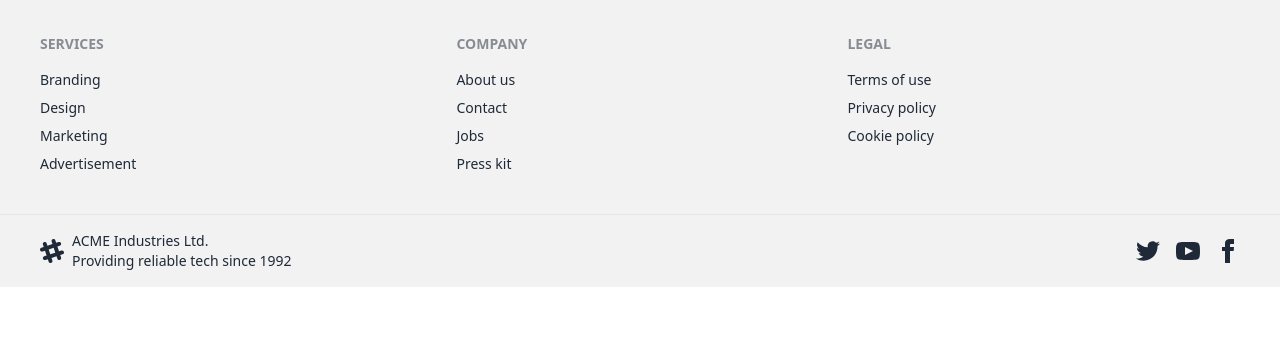
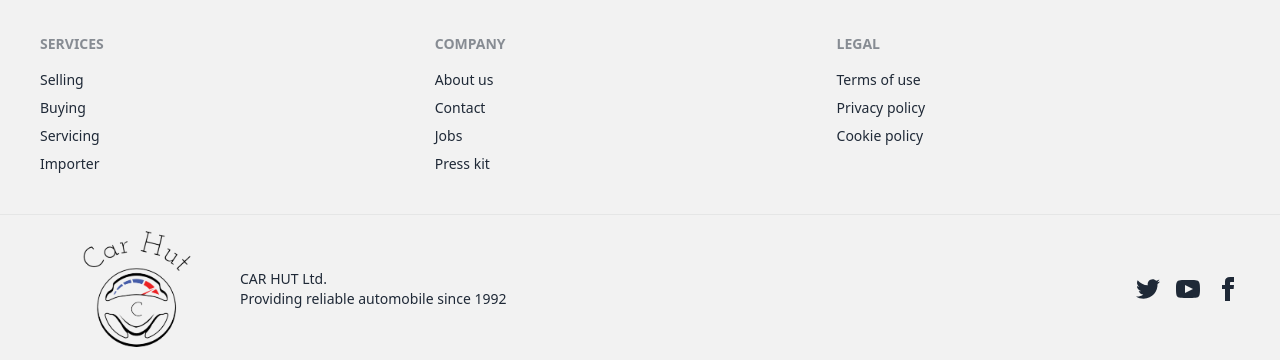
Before and after one commit to iamapusaha/car-hut-client, a React (Vite) app: page / in a window 1280 px wide. Shown: the part 2434-2794 px from the top of the page. Before the commit the page ends 2721 px from the top, so only its background shows below. Built offline with nearby package versions, Linux system fonts and the light colour scheme; no server answers.

Commit message:
added footer

```diff
--- a/src/pages/Footer/Footer.jsx
+++ b/src/pages/Footer/Footer.jsx
@@ -1,4 +1,4 @@
-
+import logo from '../../assets/car-hut.png'
 
 const Footer = () => {
     return (
@@ -6,10 +6,10 @@ const Footer = () => {
             <footer className="footer p-10 bg-base-200 text-base-content">
                 <nav>
                     <header className="footer-title">Services</header>
-                    <a className="link link-hover">Branding</a>
-                    <a className="link link-hover">Design</a>
-                    <a className="link link-hover">Marketing</a>
-                    <a className="link link-hover">Advertisement</a>
+                    <a className="link link-hover">Selling</a>
+                    <a className="link link-hover">Buying</a>
+                    <a className="link link-hover">Servicing</a>
+                    <a className="link link-hover">Importer</a>
                 </nav>
                 <nav>
                     <header className="footer-title">Company</header>
@@ -27,8 +27,8 @@ const Footer = () => {
             </footer>
             <footer className="footer px-10 py-4 border-t bg-base-200 text-base-content border-base-300">
                 <aside className="items-center grid-flow-col">
-                    <svg width="24" height="24" viewBox="0 0 24 24" xmlns="http://www.w3.org/2000/svg" fillRule="evenodd" clipRule="evenodd" className="fill-current"><path d="M22.672 15.226l-2.432.811.841 2.515c.33 1.019-.209 2.127-1.23 2.456-1.15.325-2.148-.321-2.463-1.226l-.84-2.518-5.013 1.677.84 2.517c.391 1.203-.434 2.542-1.831 2.542-.88 0-1.601-.564-1.86-1.314l-.842-2.516-2.431.809c-1.135.328-2.145-.317-2.463-1.229-.329-1.018.211-2.127 1.231-2.456l2.432-.809-1.621-4.823-2.432.808c-1.355.384-2.558-.59-2.558-1.839 0-.817.509-1.582 1.327-1.846l2.433-.809-.842-2.515c-.33-1.02.211-2.129 1.232-2.458 1.02-.329 2.13.209 2.461 1.229l.842 2.515 5.011-1.677-.839-2.517c-.403-1.238.484-2.553 1.843-2.553.819 0 1.585.509 1.85 1.326l.841 2.517 2.431-.81c1.02-.33 2.131.211 2.461 1.229.332 1.018-.21 2.126-1.23 2.456l-2.433.809 1.622 4.823 2.433-.809c1.242-.401 2.557.484 2.557 1.838 0 .819-.51 1.583-1.328 1.847m-8.992-6.428l-5.01 1.675 1.619 4.828 5.011-1.674-1.62-4.829z"></path></svg>
-                    <p>ACME Industries Ltd. <br />Providing reliable tech since 1992</p>
+                    <img className='w-48' src={logo} alt="" />
+                    <p>CAR HUT Ltd. <br />Providing reliable automobile since 1992</p>
                 </aside>
                 <nav className="md:place-self-center md:justify-self-end">
                     <div className="grid grid-flow-col gap-4">
```
Also changed, not shown: src/assets/car-hut.png (added).
